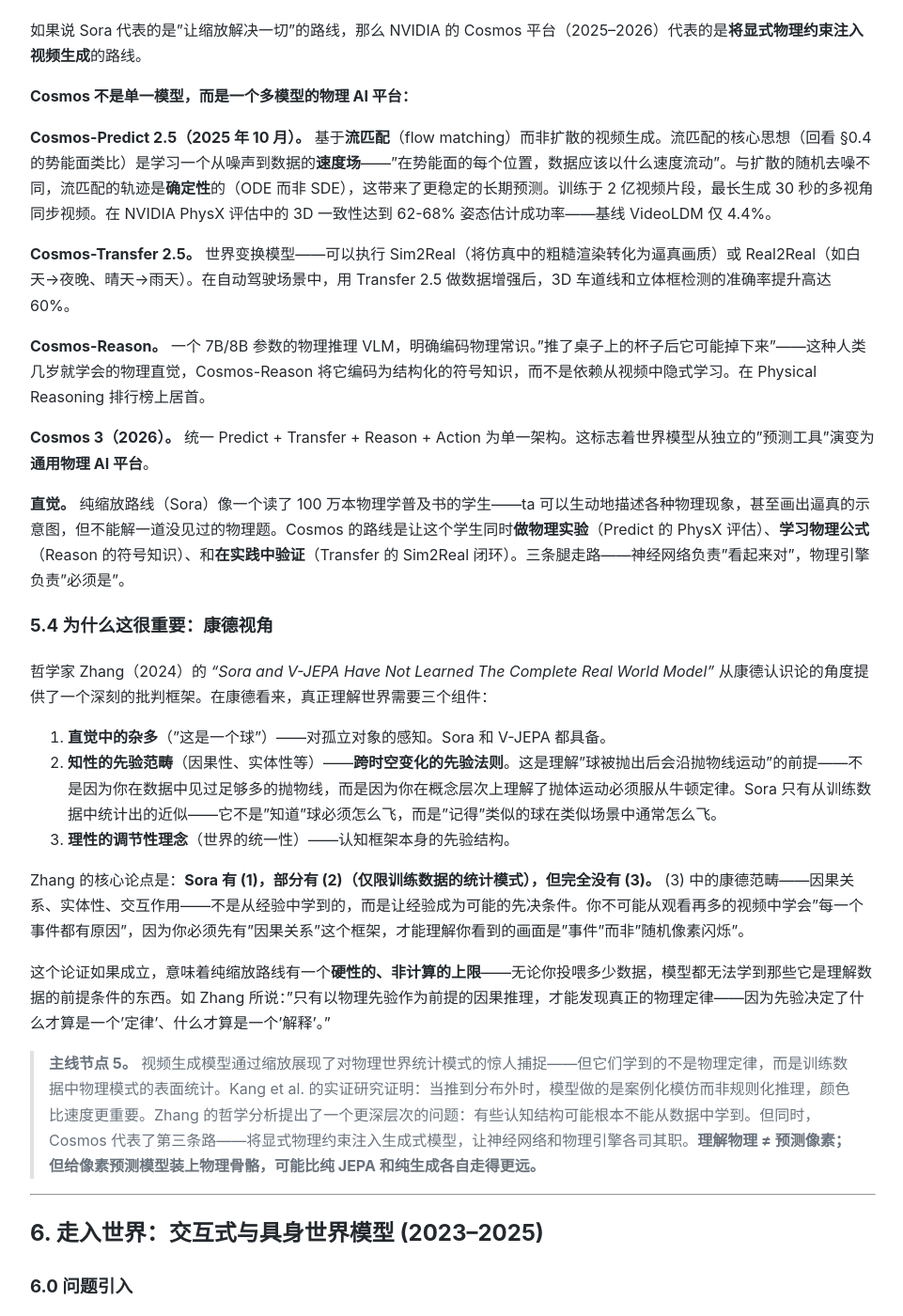
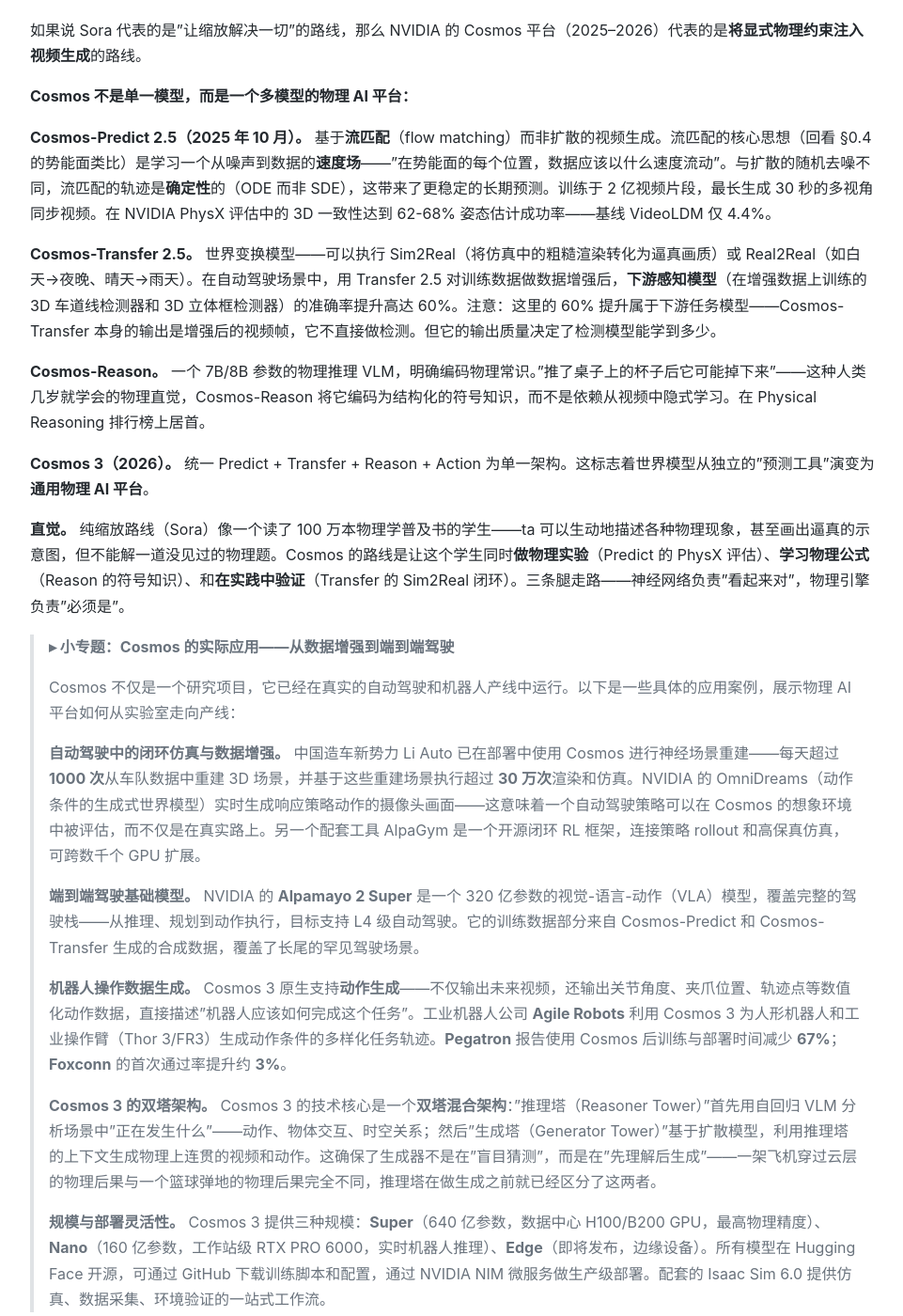
Before and after one commit to liuwwei3/liuwwei3.github.io, a Jekyll site: the page built from blogs/world-models-survey.md, in a window 1280 px wide and 1400 px high, scrolled down 32365 px. Shown: the whole window at 94% size, without its empty margins (158-1119 px from the left). Built offline with Jekyll 4.4.1, drawn with Linux system fonts in a browser that asks for light colours.

Commit message:
§5.3: clarify Cosmos-Transfer downstream model accuracy, add Cosmos mini-topic with real-world applications

```diff
--- a/blogs/world-models-survey.md
+++ b/blogs/world-models-survey.md
@@ -1020,13 +1020,27 @@
 
 **Cosmos-Predict 2.5（2025 年 10 月）。** 基于**流匹配**（flow matching）而非扩散的视频生成。流匹配的核心思想（回看 §0.4 的势能面类比）是学习一个从噪声到数据的**速度场**——"在势能面的每个位置，数据应该以什么速度流动"。与扩散的随机去噪不同，流匹配的轨迹是**确定性**的（ODE 而非 SDE），这带来了更稳定的长期预测。训练于 2 亿视频片段，最长生成 30 秒的多视角同步视频。在 NVIDIA PhysX 评估中的 3D 一致性达到 62-68% 姿态估计成功率——基线 VideoLDM 仅 4.4%。
 
-**Cosmos-Transfer 2.5。** 世界变换模型——可以执行 Sim2Real（将仿真中的粗糙渲染转化为逼真画质）或 Real2Real（如白天→夜晚、晴天→雨天）。在自动驾驶场景中，用 Transfer 2.5 做数据增强后，3D 车道线和立体框检测的准确率提升高达 60%。
+**Cosmos-Transfer 2.5。** 世界变换模型——可以执行 Sim2Real（将仿真中的粗糙渲染转化为逼真画质）或 Real2Real（如白天→夜晚、晴天→雨天）。在自动驾驶场景中，用 Transfer 2.5 对训练数据做数据增强后，**下游感知模型**（在增强数据上训练的 3D 车道线检测器和 3D 立体框检测器）的准确率提升高达 60%。注意：这里的 60% 提升属于下游任务模型——Cosmos-Transfer 本身的输出是增强后的视频帧，它不直接做检测。但它的输出质量决定了检测模型能学到多少。
 
 **Cosmos-Reason。** 一个 7B/8B 参数的物理推理 VLM，明确编码物理常识。"推了桌子上的杯子后它可能掉下来"——这种人类几岁就学会的物理直觉，Cosmos-Reason 将它编码为结构化的符号知识，而不是依赖从视频中隐式学习。在 Physical Reasoning 排行榜上居首。
 
 **Cosmos 3（2026）。** 统一 Predict + Transfer + Reason + Action 为单一架构。这标志着世界模型从独立的"预测工具"演变为**通用物理 AI 平台**。
 
 **直觉。** 纯缩放路线（Sora）像一个读了 100 万本物理学普及书的学生——ta 可以生动地描述各种物理现象，甚至画出逼真的示意图，但不能解一道没见过的物理题。Cosmos 的路线是让这个学生同时**做物理实验**（Predict 的 PhysX 评估）、**学习物理公式**（Reason 的符号知识）、和**在实践中验证**（Transfer 的 Sim2Real 闭环）。三条腿走路——神经网络负责"看起来对"，物理引擎负责"必须是"。
+
+> **▸ 小专题：Cosmos 的实际应用——从数据增强到端到端驾驶**
+>
+> Cosmos 不仅是一个研究项目，它已经在真实的自动驾驶和机器人产线中运行。以下是一些具体的应用案例，展示物理 AI 平台如何从实验室走向产线：
+>
+> **自动驾驶中的闭环仿真与数据增强。** 中国造车新势力 Li Auto 已在部署中使用 Cosmos 进行神经场景重建——每天超过 **1000 次**从车队数据中重建 3D 场景，并基于这些重建场景执行超过 **30 万次**渲染和仿真。NVIDIA 的 OmniDreams（动作条件的生成式世界模型）实时生成响应策略动作的摄像头画面——这意味着一个自动驾驶策略可以在 Cosmos 的想象环境中被评估，而不仅是在真实路上。另一个配套工具 AlpaGym 是一个开源闭环 RL 框架，连接策略 rollout 和高保真仿真，可跨数千个 GPU 扩展。
+>
+> **端到端驾驶基础模型。** NVIDIA 的 **Alpamayo 2 Super** 是一个 320 亿参数的视觉-语言-动作（VLA）模型，覆盖完整的驾驶栈——从推理、规划到动作执行，目标支持 L4 级自动驾驶。它的训练数据部分来自 Cosmos-Predict 和 Cosmos-Transfer 生成的合成数据，覆盖了长尾的罕见驾驶场景。
+>
+> **机器人操作数据生成。** Cosmos 3 原生支持**动作生成**——不仅输出未来视频，还输出关节角度、夹爪位置、轨迹点等数值化动作数据，直接描述"机器人应该如何完成这个任务"。工业机器人公司 **Agile Robots** 利用 Cosmos 3 为人形机器人和工业操作臂（Thor 3/FR3）生成动作条件的多样化任务轨迹。**Pegatron** 报告使用 Cosmos 后训练与部署时间减少 **67%**；**Foxconn** 的首次通过率提升约 **3%**。
+>
+> **Cosmos 3 的双塔架构。** Cosmos 3 的技术核心是一个**双塔混合架构**："推理塔（Reasoner Tower）"首先用自回归 VLM 分析场景中"正在发生什么"——动作、物体交互、时空关系；然后"生成塔（Generator Tower）"基于扩散模型，利用推理塔的上下文生成物理上连贯的视频和动作。这确保了生成器不是在"盲目猜测"，而是在"先理解后生成"——一架飞机穿过云层的物理后果与一个篮球弹地的物理后果完全不同，推理塔在做生成之前就已经区分了这两者。
+>
+> **规模与部署灵活性。** Cosmos 3 提供三种规模：**Super**（640 亿参数，数据中心 H100/B200 GPU，最高物理精度）、**Nano**（160 亿参数，工作站级 RTX PRO 6000，实时机器人推理）、**Edge**（即将发布，边缘设备）。所有模型在 Hugging Face 开源，可通过 GitHub 下载训练脚本和配置，通过 NVIDIA NIM 微服务做生产级部署。配套的 Isaac Sim 6.0 提供仿真、数据采集、环境验证的一站式工作流。
 
 ### 5.4 为什么这很重要：康德视角
 
```
